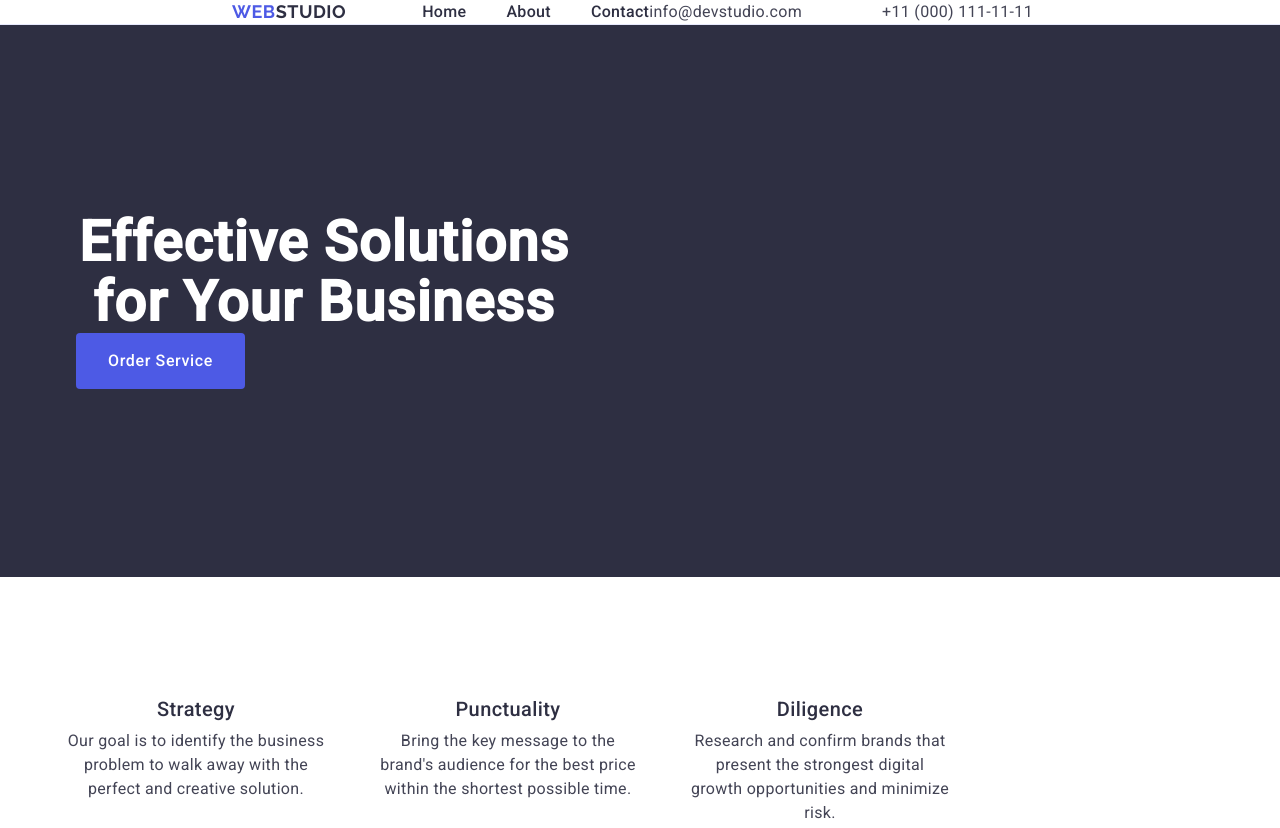
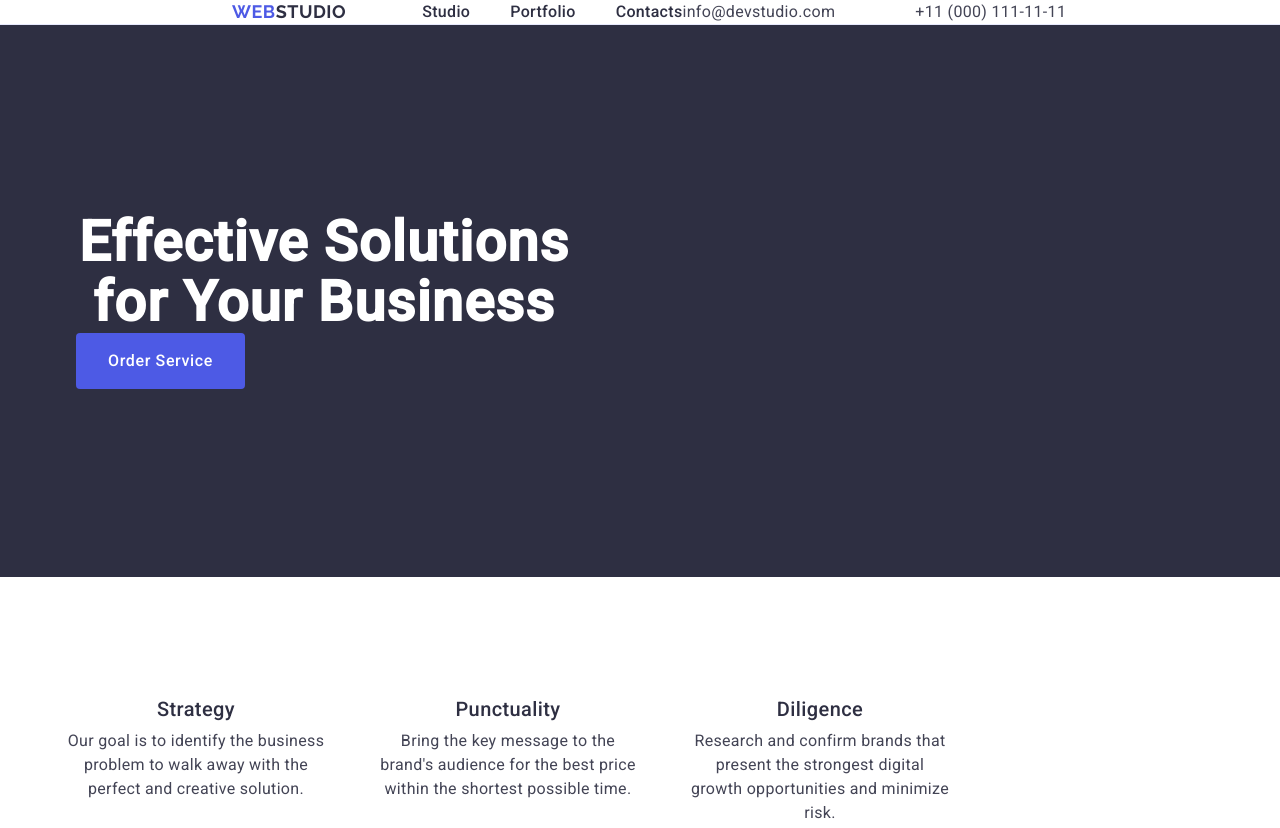
Before and after one commit to tnamirische/goit-markup-hw-04, a plain HTML site: page index.html in a window 1280 px wide. Shown: the top 828 px of the page. Drawn offline with nearby package versions, Linux system fonts and the light colour scheme.

Commit message:
Add files via upload

```diff
--- a/index.html
+++ b/index.html
@@ -31,13 +31,15 @@
           >
           <ul class="menu">
             <li class="menu-item">
-              <a class="menu-link menu-link_first" href="./index.html">Home</a>
+              <a class="menu-link menu-link_first" href="./index.html"
+                >Studio</a
+              >
             </li>
             <li class="menu-item">
-              <a class="menu-link menu-link_first" href="">About</a>
+              <a class="menu-link menu-link_first" href="">Portfolio</a>
             </li>
             <li class="menu-item">
-              <a class="menu-link menu-link_first" href="">Contact</a>
+              <a class="menu-link menu-link_first" href="">Contacts</a>
             </li>
           </ul>
         </nav>
@@ -168,7 +170,7 @@
                 alt="Banking App"
                 width="360"
               />
-              <div>
+              <div class="portfolio-title-category">
                 <h3 class="portfolio-title">Banking App</h3>
                 <p class="portfolio-category">App</p>
               </div>
```
